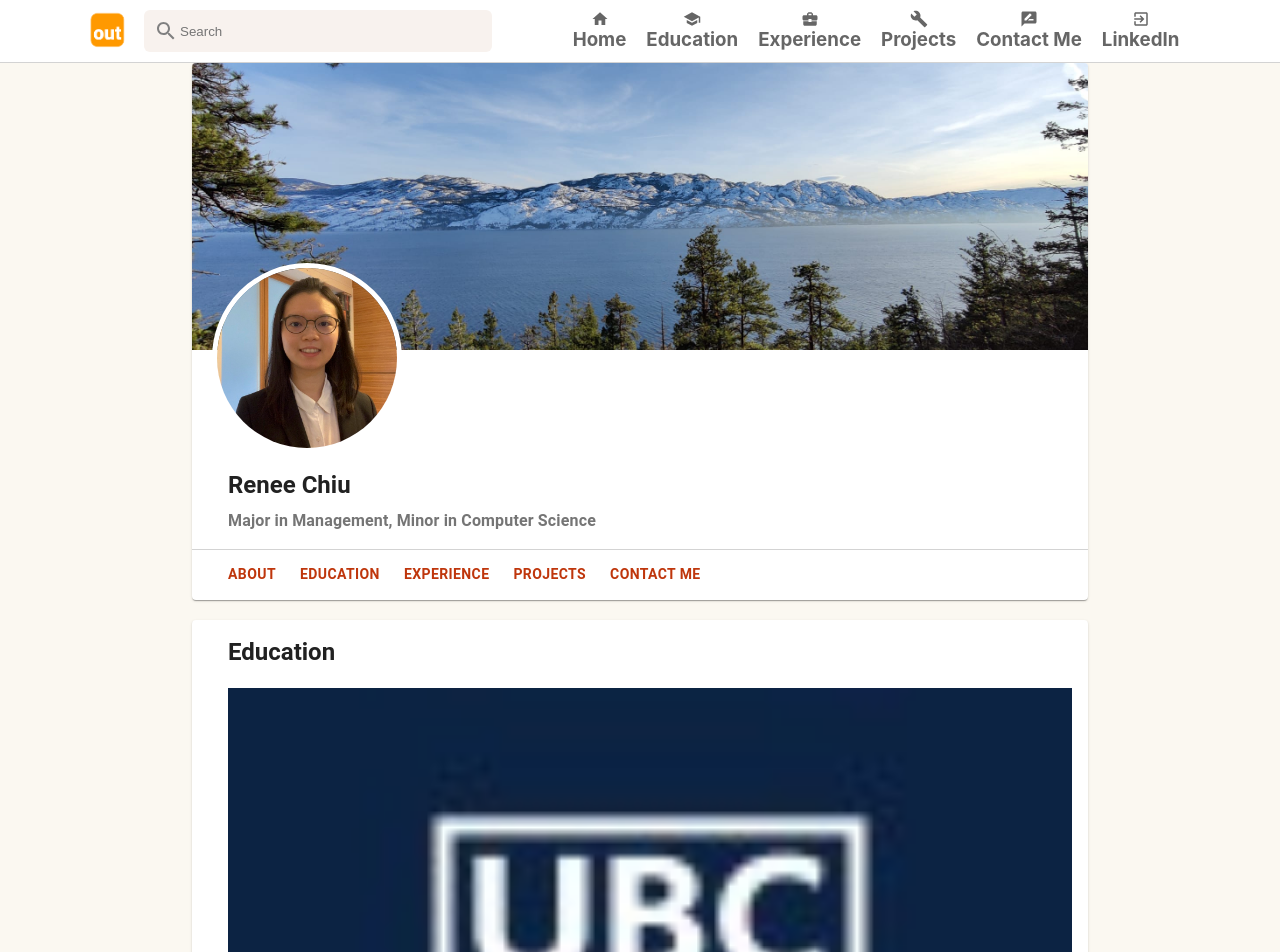
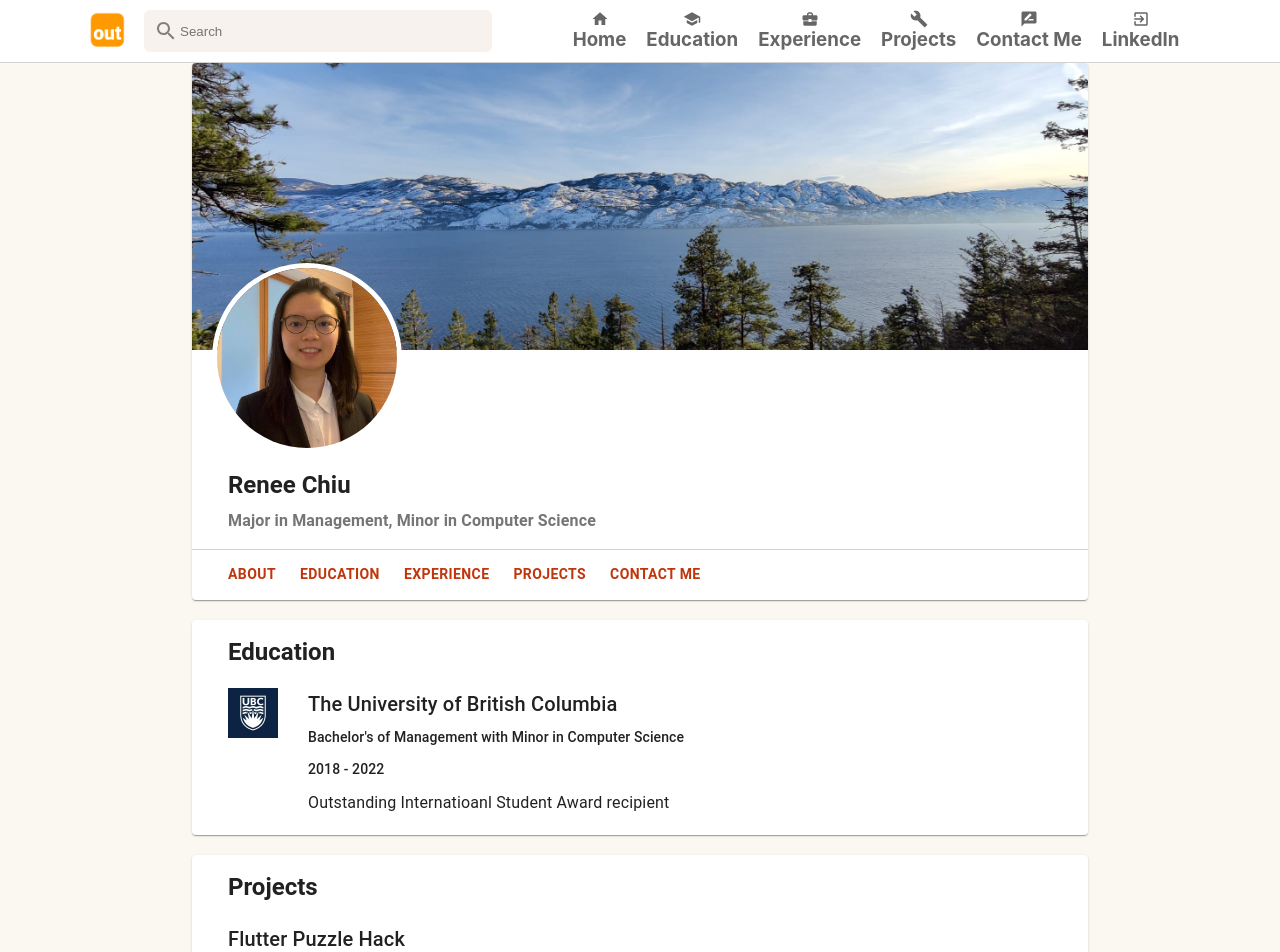
Before and after one commit to CWYRenee/CWYRenee.github.io, a React (Create React App) app: page / in a window 1280 px wide. Shown: the top 952 px of the page. Built offline with nearby package versions, Linux system fonts and the light colour scheme.

Commit message:
edu side by side fixed

```diff
--- a/src/components/Feed/Education.js
+++ b/src/components/Feed/Education.js
@@ -1,6 +1,7 @@
 import { Card, CardActionArea } from '@material-ui/core'
 import CardContent from '@material-ui/core/CardContent';
 import CardMedia from '@material-ui/core/CardMedia';
+import Grid from '@mui/material/Grid';
 import { Typography } from '@material-ui/core';
 
 import React from 'react'
@@ -14,14 +15,13 @@ function Education() {
       <Typography gutterBottom variant="h5" component="div" style={{fontWeight: "bold", marginBottom: "20px"}}>
       Education
       </Typography>
-      <CardActionArea className='ind_edu' href='https://www.ubc.ca/' target='_blank'>
       <CardMedia
           className= "ubc_logo"
           component="img"
           src={ubc_logo}
-          height='10px'
         />
-      <Typography gutterBottom variant="h6" component="div" style={{marginTop: "20px"}}>
+      <CardActionArea className='ind_edu' href='https://www.ubc.ca/' target='_blank' style={{marginLeft: '80px'}}>
+      <Typography gutterBottom variant="h6" component="div">
       The University of British Columbia
       </Typography>
       <Typography variant="subtitle2" gutterBottom component="div" style={{marginBottom: "10px"}}>
--- a/src/components/Feed/Education.sass
+++ b/src/components/Feed/Education.sass
@@ -7,8 +7,13 @@
 
 .ind_edu
     border-bottom: 0.1px solid lightgrey
+    float: left
+    position: relative
 
 .ubc_logo
-    height: 10%
-    width: 10%
-    margin: auto
+    max-width: 50px
+    max-height: 50px
+    height: 100%
+    width: 100%
+    float: left
+    position: absolute
```
